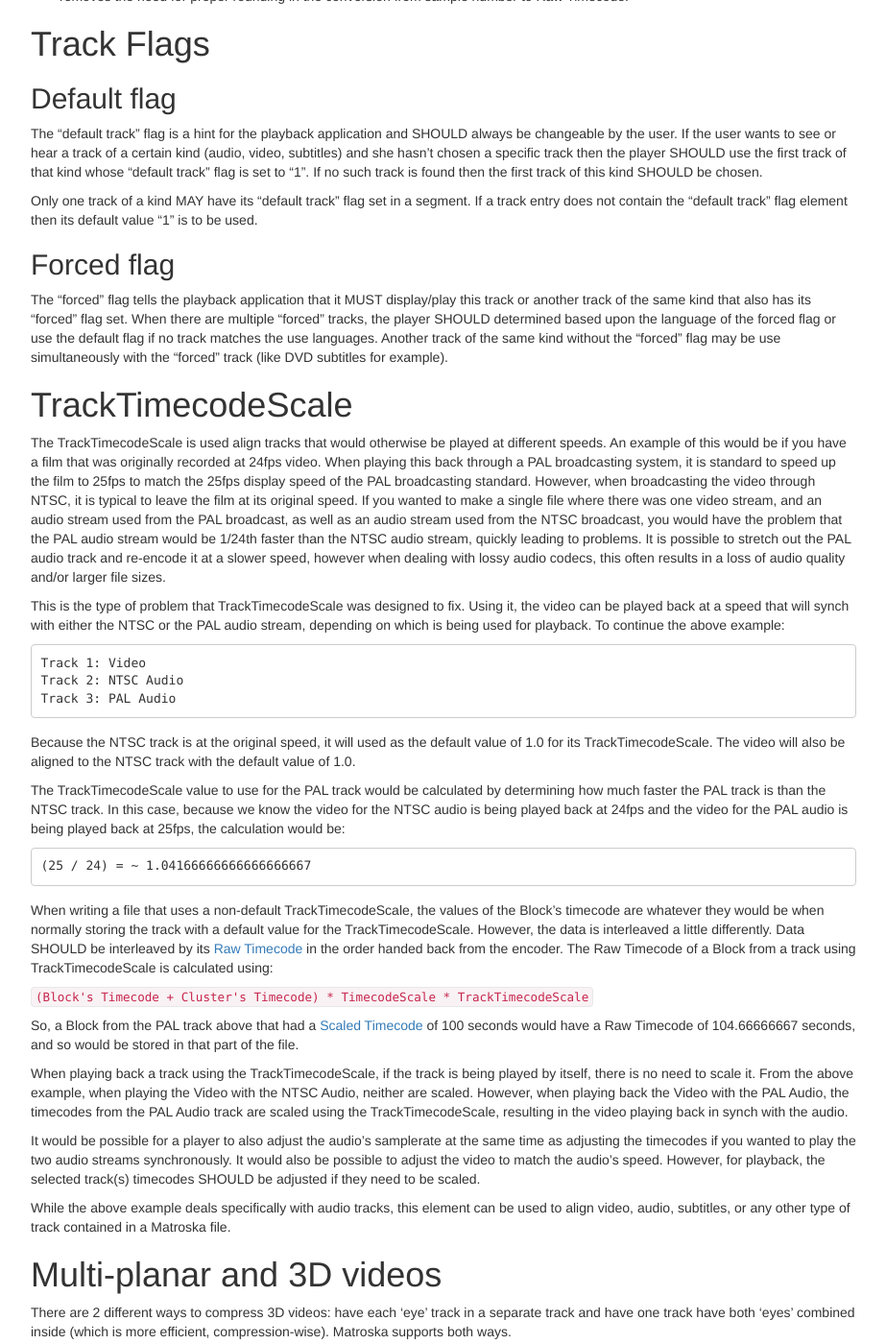
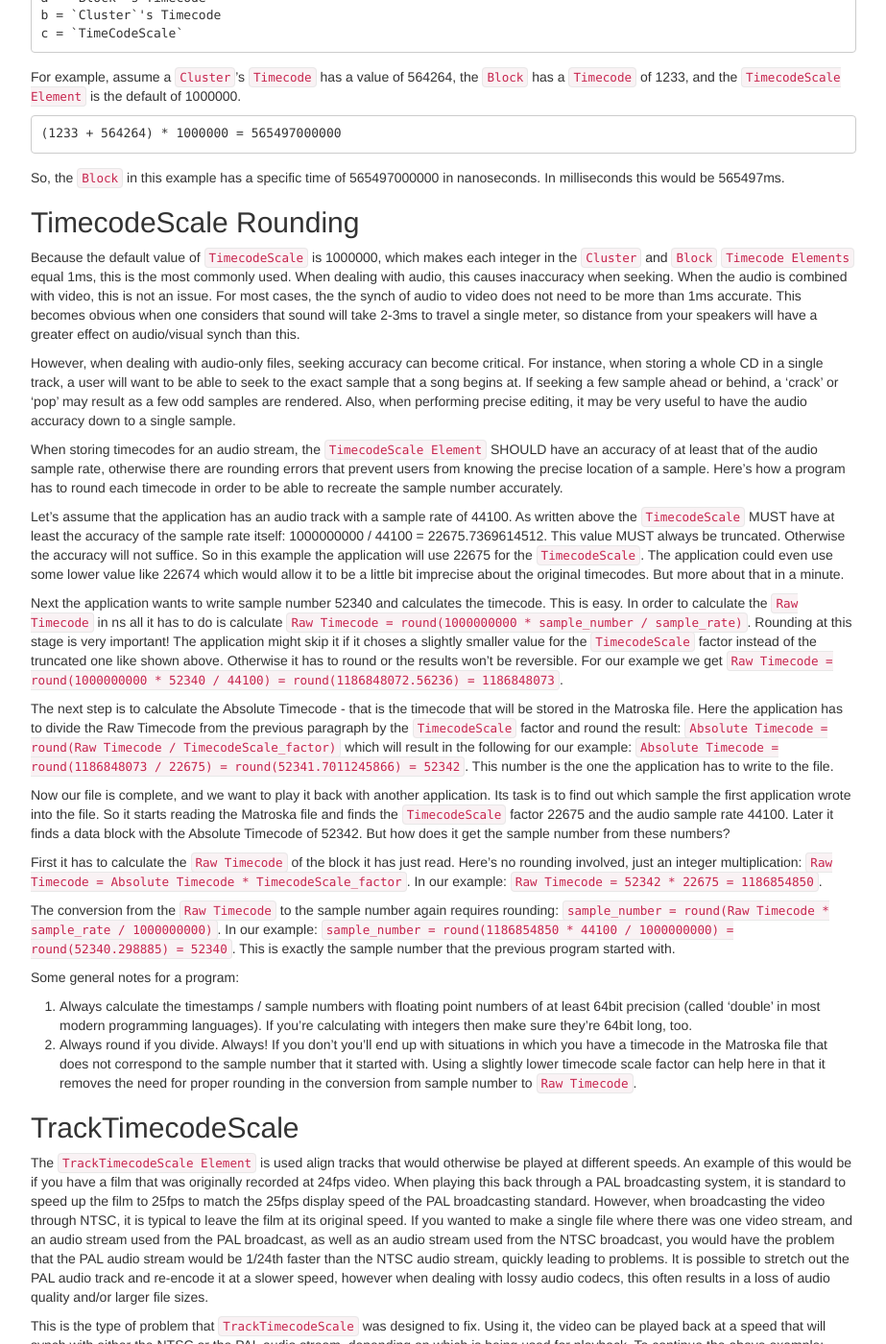
Before and after one commit to ietf-wg-cellar/matroska-specification, a Jekyll site: the page built from notes.md, in a window 1280 px wide and 1400 px high, scrolled down 5217 px. Shown: the whole window at 96% size, without its empty margins (273-1196 px from the left). Built offline with Jekyll 4.4.1, drawn with Linux system fonts in a browser that asks for light colours; our own code applies the rules of GitHub Pages for plain Markdown files; some of the changed text lies outside the part shown.

Commit message:
consolidate timecode information, update syntax

```diff
--- a/notes.md
+++ b/notes.md
@@ -6,14 +6,6 @@
 Matroska is based upon the principle that a reading application does not have to support 100% of the specifications in order to be able to play the file. A Matroska file therefore contains version indicators that tell a reading application what to expect.
 
 It is possible and valid to have the version fields indicate that the file contains Matroska `Elements` from a higher specification version number while signaling that a reading application MUST only support a lower version number properly in order to play it back (possibly with a reduced feature set). For example, a reading application supporting at least Matroska version `V` reading a file whose `DocTypeReadVersion` field is equal to or lower than `V` MUST skip Matroska/EBML `Elements` it encounters but does not know about if that unknown element fits into the size constraints set by the current `Parent Element`.
-
-# Block Timecodes
-
-The Block's timecode is signed integer that represents the Raw Timecode relative to the Cluster's Timecode, multiplied by the TimecodeScale (see the TimecodeScale notes.
-
-The Block's timecode is represented by a 16bit signed integer (sint16). This means that the Block's timecode has a range of -32768 to +32767 units. When using the default value of TimecodeScale, each integer represents 1ms. So, the maximum time span of Blocks in a Cluster using the default TimecodeScale of 1ms is 65536ms.
-
-If a Cluster's Timecode is set to zero, it is possible to have Blocks with a negative Raw Timecode. Blocks with a negative Raw Timecode are not valid.
 
 # Default decoded field duration
 
@@ -99,10 +91,6 @@
 
 The `MuxingApp Element` is stored at offset 26. Since the `Segment Position` of an `Element` is calculated by subtracting the position of the `Element Data` of the containing `Segment Element` from the position of that `Element`, the `Segment Position` of `MuxingApp Element` in the above example is `26 - 21` or `5`.
 
-# Raw Timecode
-
-The exact time of an object represented in nanoseconds. To find out a Block's Raw Timecode, you need the Block's timecode, the Cluster's Timecode, and the TimecodeScale. For calculation, please see the see the TimecodeScale notes.
-
 # Linked Segments
 
 Matroska provides several methods to link two or many `Segment Elements` together to create a `Linked Segment`. A `Linked Segment` is a set of multiple `Segments` related together into a single presentation by using Hard Linking, Medium Linking, or Soft Linking. All `Segments` within a `Linked Segment` MUST utilize the same track numbers and timescale. All `Segments` within a `Linked Segment` MUST be stored within the same directory. All `Segments` within a `Linked Segment` MUST store a `SegmentUID`.
@@ -129,54 +117,6 @@
 
 Soft Linking is used by codec chapters. They can reference another `Segment` and jump to that `Segment`. The way the `Segments` are described are internal to the chapter codec and unknown to the Matroska level. But there are `Elements` within the `Info Element` (such as `ChapterTranslate`) that can translate a value representing a `Segment` in the chapter codec and to the current `SegmentUID`. All `Segments` that could be used in a `Linked Segment` in this way SHOULD be marked as members of the same family via the `SegmentFamily Element`, so that the player can quickly switch from one to the other.
 
-# Timecode Types
-
-* Absolute Timecode = Block+Cluster
-* Relative Timecode = Block
-* Scaled Timecode = Block+Cluster
-* Raw Timecode = (Block+Cluster)\*TimecodeScale\*TrackTimecodeScale
-
-# TimecodeScale
-
-The TimecodeScale is used to calculate the Raw Timecode of a Block. The timecode is obtained by adding the Block's timecode to the Cluster's Timecode, and then multiplying that result by the TimecodeScale. The result will be the Block's Raw Timecode in nanoseconds. The formula for this would look like:
-
-    (a + b) * c
-
-    a = Block's Timecode
-    b = Cluster's Timecode
-    c = TimeCodeScale
-
-An example of this is, assume a Cluster's Timecode has a value of 564264, the Block has a Timecode of 1233, and the timecodescale is the default of 1000000.
-
-    (1233 + 564264) * 1000000 = 565497000000
-
-So, the Block in this example has a specific time of 565497000000 in nanoseconds. In milliseconds this would be 565497ms.
-
-# TimecodeScale Rounding
-
-Because the default value of TimecodeScale is 1000000, which makes each integer in the Cluster and Block timecodes equal 1ms, this is the most commonly used. When dealing with audio, this causes inaccuracy with where you are seeking to. When the audio is combined with video, this is not an issue. For most cases the the synch of audio to video does not need to be more than 1ms accurate. This becomes obvious when one considers that sound will take 2-3ms to travel a single meter, so distance from your speakers will have a greater effect on audio/visual synch than this.
-
-However, when dealing with audio only files, seeking accuracy can become critical. For instance, when storing a whole CD in a single track, you want to be able to seek to the exact sample that a song begins at. If you seek a few sample ahead or behind then a 'crack' or 'pop' may result as a few odd samples are rendered. Also, when performing precise editing, it may be very useful to have the audio accuracy down to a single sample.
-
-It is usually true that when storing timecodes for an audio stream, the TimecodeScale MUST have an accuracy of at least that of the audio samplerate, otherwise there are rounding errors that prevent you from knowing the precise location of a sample. Here's how a program has to round each timecode in order to be able to recreate the sample number accurately.
-
-Let's assume that the application has an audio track with a sample rate of 44100. As written above the TimecodeScale MUST have at least the accuracy of the sample rate itself: 1000000000 / 44100 = 22675.7369614512. This value MUST always be truncated. Otherwise the accuracy will not suffice. So in this example the application will use 22675 for the TimecodeScale. The application could even use some lower value like 22674 which would allow it to be a little bit imprecise about the original timecodes. But more about that in a minute.
-
-Next the application wants to write sample number 52340 and calculates the timecode. This is easy. In order to calculate the Raw Timecode in ns all it has to do is calculate `RawTimecode = round(1000000000 * sample_number / sample_rate)`. Rounding at this stage is very important! The application might skip it if it choses a slightly smaller value for the TimecodeScale factor instead of the truncated one like shown above. Otherwise it has to round or the results won't be reversible.  For our example we get `RawTimecode = round(1000000000 * 52340 / 44100) = round(1186848072.56236) = 1186848073`.
-
-The next step is to calculate the Absolute Timecode - that is the timecode that will be stored in the Matroska file. Here the application has to divide the Raw Timecode from the previous paragraph by the TimecodeScale factor and round the result: `AbsoluteTimecode = round(RawTimecode / TimecodeScale_facotr)` which will result in the following for our example: `AbsoluteTimecode = round(1186848073 / 22675) = round(52341.7011245866) = 52342`. This number is the one the application has to write to the file.
-
-Now our file is complete, and we want to play it back with another application. Its task is to find out which sample the first application wrote into the file. So it starts reading the Matroska file and finds the TimecodeScale factor 22675 and the audio sample rate 44100. Later it finds a data block with the Absolute Timecode of 52342. But how does it get the sample number from these numbers?
-
-First it has to calculate the Raw Timecode of the block it has just read. Here's no rounding involved, just an integer multiplication: `RawTimecode = AbsoluteTimecode * TimecodeScale_factor`. In our example: `RawTimecode = 52342 * 22675 = 1186854850`.
-
-The conversion from the RawTimecode to the sample number again requires rounding: `sample_number = round(RawTimecode * sample_rate / 1000000000)`. In our example: `sample_number = round(1186854850 * 44100 / 1000000000) = round(52340.298885) = 52340`. This is exactly the sample number that the previous program started with.
-
-Some general notes for a program:
-
-1. Always calculate the timestamps / sample numbers with floating point numbers of at least 64bit precision (called 'double' in most modern programming languages). If you're calculating with integers then make sure they're 64bit long, too.
-2. Always round if you divide. Always! If you don't you'll end up with situations in which you have a timecode in the Matroska file that does not correspond to the sample number that it started with. Using a slightly lower timecode scale factor can help here in that it removes the need for proper rounding in the conversion from sample number to Raw Timecode.
-
 # Track Flags
 
 ## Default flag
@@ -188,35 +128,6 @@
 ## Forced flag
 
 The "forced" flag tells the playback application that it MUST display/play this track or another track of the same kind that also has its "forced" flag set. When there are multiple "forced" tracks, the player SHOULD determined based upon the language of the forced flag or use the default flag if no track matches the use languages. Another track of the same kind without the "forced" flag may be use simultaneously with the "forced" track (like DVD subtitles for example).
-
-# TrackTimecodeScale
-
-The TrackTimecodeScale is used align tracks that would otherwise be played at different speeds. An example of this would be if you have a film that was originally recorded at 24fps video. When playing this back through a PAL broadcasting system, it is standard to speed up the film to 25fps to match the 25fps display speed of the PAL broadcasting standard. However, when broadcasting the video through NTSC, it is typical to leave the film at its original speed. If you wanted to make a single file where there was one video stream, and an audio stream used from the PAL broadcast, as well as an audio stream used from the NTSC broadcast, you would have the problem that the PAL audio stream would be 1/24th faster than the NTSC audio stream, quickly leading to problems. It is possible to stretch out the PAL audio track and re-encode it at a slower speed, however when dealing with lossy audio codecs, this often results in a loss of audio quality and/or larger file sizes.
-
-This is the type of problem that TrackTimecodeScale was designed to fix. Using it, the video can be played back at a speed that will synch with either the NTSC or the PAL audio stream, depending on which is being used for playback.
-To continue the above example:
-
-    Track 1: Video
-    Track 2: NTSC Audio
-    Track 3: PAL Audio
-
-Because the NTSC track is at the original speed, it will used as the default value of 1.0 for its TrackTimecodeScale. The video will also be aligned to the NTSC track with the default value of 1.0.
-
-The TrackTimecodeScale value to use for the PAL track would be calculated by determining how much faster the PAL track is than the NTSC track. In this case, because we know the video for the NTSC audio is being played back at 24fps and the video for the PAL audio is being played back at 25fps, the calculation would be:
-
-    (25 / 24) = ~ 1.04166666666666666667
-
-When writing a file that uses a non-default TrackTimecodeScale, the values of the Block's timecode are whatever they would be when normally storing the track with a default value for the TrackTimecodeScale. However, the data is interleaved a little differently. Data SHOULD be interleaved by its [Raw Timecode](#raw-timecode) in the order handed back from the encoder. The Raw Timecode of a Block from a track using TrackTimecodeScale is calculated using:
-
-`(Block's Timecode + Cluster's Timecode) * TimecodeScale * TrackTimecodeScale `
-
-So, a Block from the PAL track above that had a [Scaled Timecode](#timecode-types) of 100 seconds would have a Raw Timecode of 104.66666667 seconds, and so would be stored in that part of the file.
-
-When playing back a track using the TrackTimecodeScale, if the track is being played by itself, there is no need to scale it. From the above example, when playing the Video with the NTSC Audio, neither are scaled. However, when playing back the Video with the PAL Audio, the timecodes from the PAL Audio track are scaled using the TrackTimecodeScale, resulting in the video playing back in synch with the audio.
-
-It would be possible for a player to also adjust the audio's samplerate at the same time as adjusting the timecodes if you wanted to play the two audio streams synchronously. It would also be possible to adjust the video to match the audio's speed. However, for playback, the selected track(s) timecodes SHOULD be adjusted if they need to be scaled.
-
-While the above example deals specifically with audio tracks, this element can be used to align video, audio, subtitles, or any other type of track contained in a Matroska file.
 
 
 # Multi-planar and 3D videos
@@ -240,3 +151,94 @@
 A track created with TrackOperation is a proper track with a UID and all its flags. However the codec ID is meaningless because each "sub" track needs to be decoded by its own decoder before the "operation" is applied. The Cues corresponding to such a virtual track SHOULD be the sum of the Cues elements for each of the tracks it's composed of (when the Cues are defined per track).
 
 In the case of TrackJoinBlocks, the Blocks (from BlockGroup and SimpleBlock) of all the tracks SHOULD be used as if they were defined for this new virtual Track. When 2 Blocks have overlapping start or end timecodes, it's up to the underlying system to either drop some of these frames or render them the way they overlap. In the end this situation SHOULD be avoided when creating such tracks as you can never be sure of the end result on different platforms.
+
+# Timecodes
+
+## Timecode Types
+
+* Absolute Timecode = Block+Cluster
+* Relative Timecode = Block
+* Scaled Timecode = Block+Cluster
+* Raw Timecode = (Block+Cluster)\*TimecodeScale\*TrackTimecodeScale
+
+## Block Timecodes
+
+The `Block Element`'s timecode MUST be a signed integer that represents the `Raw Timecode` relative to the `Cluster`'s `Timecode Element`, multiplied by the `TimecodeScale Element`. See [TimecodeScale](#timecodescale) for more information.
+
+The `Block Element`'s timecode MUST be represented by a 16bit signed integer (sint16). The `Block`'s timecode has a range of -32768 to +32767 units. When using the default value of the `TimecodeScale Element`, each integer represents 1ms. The maximum time span of `Block Elements` in a `Cluster` using the default `TimecodeScale Element` of 1ms is 65536ms.
+
+If a `Cluster`'s `Timecode Element` is set to zero, it is possible to have `Block Elements` with a negative `Raw Timecode`. `Block Elements` with a negative `Raw Timecode` are not valid.
+
+## Raw Timecode
+
+The exact time of an object SHOULD be represented in nanoseconds. To find out a `Block`'s `Raw Timecode`, you need the `Block`'s `Timecode Element`, the `Cluster`'s `Timecode Element`, and the `TimecodeScale Element`. For calculation, please see the see the [`TimecodeScale` notes](#timecodescale).
+
+## TimecodeScale
+
+The `TimecodeScale Element` is used to calculate the `Raw Timecode` of a `Block`. The timecode is obtained by adding the `Block`'s timecode to the `Cluster`'s `Timecode Element`, and then multiplying that result by the `TimecodeScale`. The result will be the `Block`'s `Raw Timecode` in nanoseconds. The formula for this would look like:
+
+    (a + b) * c
+
+    a = `Block`'s Timecode
+    b = `Cluster`'s Timecode
+    c = `TimeCodeScale`
+
+For example, assume a `Cluster`'s `Timecode` has a value of 564264, the `Block` has a `Timecode` of 1233, and the `TimecodeScale Element` is the default of 1000000.
+
+    (1233 + 564264) * 1000000 = 565497000000
+
+So, the `Block` in this example has a specific time of 565497000000 in nanoseconds. In milliseconds this would be 565497ms.
+
+## TimecodeScale Rounding
+
+Because the default value of `TimecodeScale` is 1000000, which makes each integer in the `Cluster` and `Block` `Timecode Elements` equal 1ms, this is the most commonly used. When dealing with audio, this causes inaccuracy when seeking. When the audio is combined with video, this is not an issue. For most cases, the the synch of audio to video does not need to be more than 1ms accurate. This becomes obvious when one considers that sound will take 2-3ms to travel a single meter, so distance from your speakers will have a greater effect on audio/visual synch than this.
+
+However, when dealing with audio-only files, seeking accuracy can become critical. For instance, when storing a whole CD in a single track, a user will want to be able to seek to the exact sample that a song begins at. If seeking a few sample ahead or behind, a 'crack' or 'pop' may result as a few odd samples are rendered. Also, when performing precise editing, it may be very useful to have the audio accuracy down to a single sample.
+
+When storing timecodes for an audio stream, the `TimecodeScale Element` SHOULD have an accuracy of at least that of the audio sample rate, otherwise there are rounding errors that prevent users from knowing the precise location of a sample. Here's how a program has to round each timecode in order to be able to recreate the sample number accurately.
+
+Let's assume that the application has an audio track with a sample rate of 44100. As written above the `TimecodeScale` MUST have at least the accuracy of the sample rate itself: 1000000000 / 44100 = 22675.7369614512. This value MUST always be truncated. Otherwise the accuracy will not suffice. So in this example the application will use 22675 for the `TimecodeScale`. The application could even use some lower value like 22674 which would allow it to be a little bit imprecise about the original timecodes. But more about that in a minute.
+
+Next the application wants to write sample number 52340 and calculates the timecode. This is easy. In order to calculate the `Raw Timecode` in ns all it has to do is calculate `Raw Timecode = round(1000000000 * sample_number / sample_rate)`. Rounding at this stage is very important! The application might skip it if it choses a slightly smaller value for the `TimecodeScale` factor instead of the truncated one like shown above. Otherwise it has to round or the results won't be reversible.  For our example we get `Raw Timecode = round(1000000000 * 52340 / 44100) = round(1186848072.56236) = 1186848073`.
+
+The next step is to calculate the Absolute Timecode - that is the timecode that will be stored in the Matroska file. Here the application has to divide the Raw Timecode from the previous paragraph by the `TimecodeScale` factor and round the result: `Absolute Timecode = round(Raw Timecode / TimecodeScale_factor)` which will result in the following for our example: `Absolute Timecode = round(1186848073 / 22675) = round(52341.7011245866) = 52342`. This number is the one the application has to write to the file.
+
+Now our file is complete, and we want to play it back with another application. Its task is to find out which sample the first application wrote into the file. So it starts reading the Matroska file and finds the `TimecodeScale` factor 22675 and the audio sample rate 44100. Later it finds a data block with the Absolute Timecode of 52342. But how does it get the sample number from these numbers?
+
+First it has to calculate the `Raw Timecode` of the block it has just read. Here's no rounding involved, just an integer multiplication: `Raw Timecode = Absolute Timecode * TimecodeScale_factor`. In our example: `Raw Timecode = 52342 * 22675 = 1186854850`.
+
+The conversion from the `Raw Timecode` to the sample number again requires rounding: `sample_number = round(Raw Timecode * sample_rate / 1000000000)`. In our example: `sample_number = round(1186854850 * 44100 / 1000000000) = round(52340.298885) = 52340`. This is exactly the sample number that the previous program started with.
+
+Some general notes for a program:
+
+1. Always calculate the timestamps / sample numbers with floating point numbers of at least 64bit precision (called 'double' in most modern programming languages). If you're calculating with integers then make sure they're 64bit long, too.
+2. Always round if you divide. Always! If you don't you'll end up with situations in which you have a timecode in the Matroska file that does not correspond to the sample number that it started with. Using a slightly lower timecode scale factor can help here in that it removes the need for proper rounding in the conversion from sample number to `Raw Timecode`.
+
+## TrackTimecodeScale
+
+The `TrackTimecodeScale Element` is used align tracks that would otherwise be played at different speeds. An example of this would be if you have a film that was originally recorded at 24fps video. When playing this back through a PAL broadcasting system, it is standard to speed up the film to 25fps to match the 25fps display speed of the PAL broadcasting standard. However, when broadcasting the video through NTSC, it is typical to leave the film at its original speed. If you wanted to make a single file where there was one video stream, and an audio stream used from the PAL broadcast, as well as an audio stream used from the NTSC broadcast, you would have the problem that the PAL audio stream would be 1/24th faster than the NTSC audio stream, quickly leading to problems. It is possible to stretch out the PAL audio track and re-encode it at a slower speed, however when dealing with lossy audio codecs, this often results in a loss of audio quality and/or larger file sizes.
+
+This is the type of problem that `TrackTimecodeScale` was designed to fix. Using it, the video can be played back at a speed that will synch with either the NTSC or the PAL audio stream, depending on which is being used for playback.
+To continue the above example:
+
+    Track 1: Video
+    Track 2: NTSC Audio
+    Track 3: PAL Audio
+
+Because the NTSC track is at the original speed, it will used as the default value of 1.0 for its `TrackTimecodeScale`. The video will also be aligned to the NTSC track with the default value of 1.0.
+
+The `TrackTimecodeScale` value to use for the PAL track would be calculated by determining how much faster the PAL track is than the NTSC track. In this case, because we know the video for the NTSC audio is being played back at 24fps and the video for the PAL audio is being played back at 25fps, the calculation would be:
+
+    (25 / 24) = ~ 1.04166666666666666667
+
+When writing a file that uses a non-default `TrackTimecodeScale`, the values of the `Block`'s timecode are whatever they would be when normally storing the track with a default value for the `TrackTimecodeScale`. However, the data is interleaved a little differently. Data SHOULD be interleaved by its [Raw Timecode](#raw-timecode) in the order handed back from the encoder. The `Raw Timecode` of a `Block` from a track using `TrackTimecodeScale` is calculated using:
+
+`(Block's Timecode + Cluster's Timecode) * TimecodeScale * TrackTimecodeScale `
+
+So, a Block from the PAL track above that had a [Scaled Timecode](#timecode-types) of 100 seconds would have a `Raw Timecode` of 104.66666667 seconds, and so would be stored in that part of the file.
+
+When playing back a track using the `TrackTimecodeScale`, if the track is being played by itself, there is no need to scale it. From the above example, when playing the Video with the NTSC Audio, neither are scaled. However, when playing back the Video with the PAL Audio, the timecodes from the PAL Audio track are scaled using the `TrackTimecodeScale`, resulting in the video playing back in synch with the audio.
+
+It would be possible for a player to also adjust the audio's samplerate at the same time as adjusting the timecodes if you wanted to play the two audio streams synchronously. It would also be possible to adjust the video to match the audio's speed. However, for playback, the selected track(s) timecodes SHOULD be adjusted if they need to be scaled.
+
+While the above example deals specifically with audio tracks, this element can be used to align video, audio, subtitles, or any other type of track contained in a Matroska file.
```
